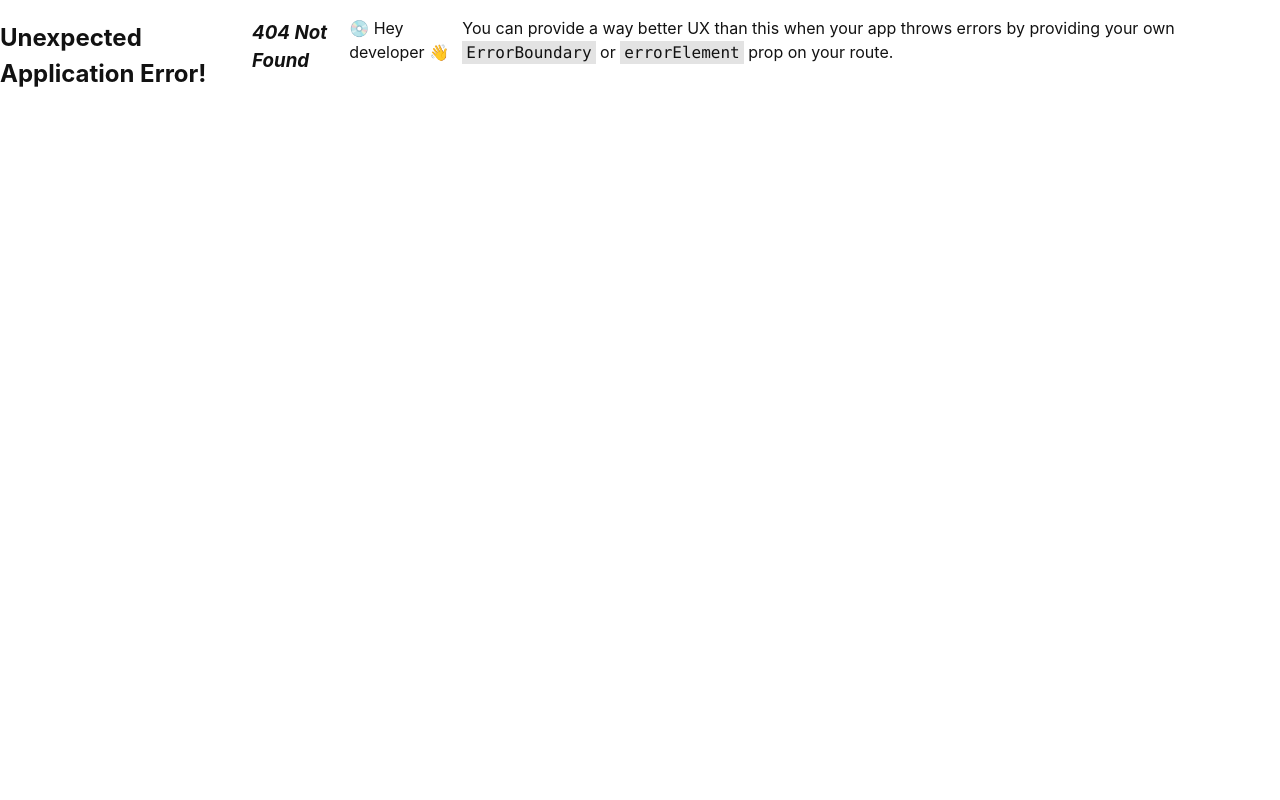
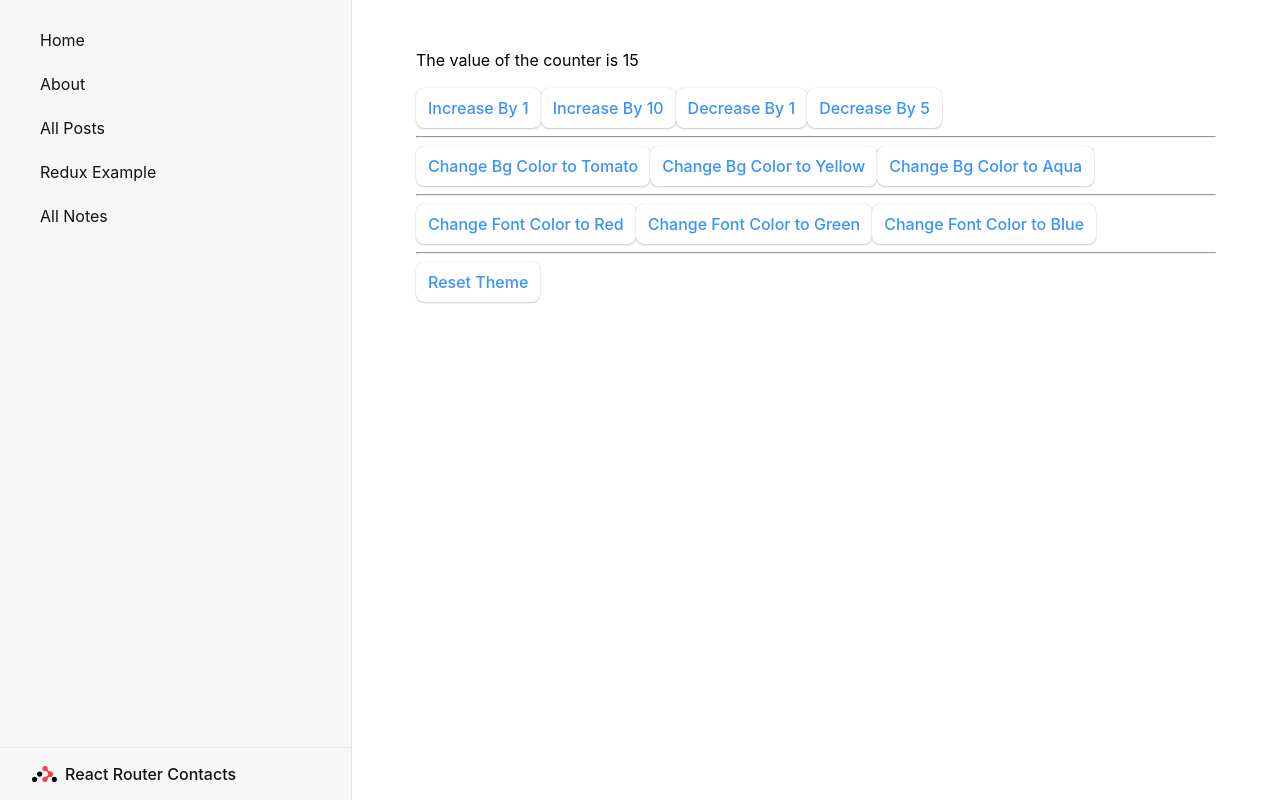
Before and after one commit to asiefmahir/ic-batch-10-react, a React (Vite) app: page /redux-example in a window 1280 px wide. Before the commit this address had no page. Built offline with nearby package versions, Linux system fonts and the light colour scheme.

Commit message:
feat: Understand the fundamental topics of redux

```diff
--- a/package.json
+++ b/package.json
@@ -11,10 +11,13 @@
 		"preview": "vite preview"
 	},
 	"dependencies": {
+		"@reduxjs/toolkit": "^2.6.0",
 		"@tanstack/react-query": "^5.66.9",
 		"react": "^19.0.0",
 		"react-dom": "^19.0.0",
-		"react-router": "^7.2.0"
+		"react-redux": "^9.2.0",
+		"react-router": "^7.2.0",
+		"redux": "^5.0.1"
 	},
 	"devDependencies": {
 		"@eslint/js": "^9.19.0",
--- a/src/components/Nav.jsx
+++ b/src/components/Nav.jsx
@@ -14,6 +14,9 @@ const Nav = () => {
 					<Link to="/posts">All Posts</Link>
 				</li>
 				<li>
+					<Link to="/redux-example">Redux Example</Link>
+				</li>
+				<li>
 					<Link to="/notes">All Notes</Link>
 				</li>
 			</ul>
--- /dev/null
+++ b/src/pages/ReduxExample.jsx
@@ -0,0 +1,67 @@
+import { useSelector, useDispatch } from "react-redux";
+import { counterIncrement, counterDecrement } from "../store/actions/counter";
+import {
+	changeBgColor,
+	changeTextColor,
+	resetTheme,
+} from "../store/actions/theme";
+
+const ReduxExample = () => {
+	const counter = useSelector((storeState) => storeState.counter);
+	const theme = useSelector((storeState) => storeState.theme);
+	console.log(counter);
+
+	const dispatch = useDispatch();
+
+	return (
+		<div style={{ backgroundColor: theme.bgColor, color: theme.textColor }}>
+			<div>
+				<p>The value of the counter is {counter}</p>
+				<button onClick={() => dispatch(counterIncrement(1))}>
+					Increase By 1
+				</button>
+				<button onClick={() => dispatch(counterIncrement(10))}>
+					Increase By 10
+				</button>
+				<button onClick={() => dispatch(counterDecrement(1))}>
+					Decrease By 1
+				</button>
+				<button onClick={() => dispatch(counterDecrement(5))}>
+					Decrease By 5
+				</button>
+			</div>
+			<hr />
+			<div className="theme">
+				<div className="bg-group">
+					<button onClick={() => dispatch(changeBgColor("tomato"))}>
+						Change Bg Color to Tomato
+					</button>
+					<button onClick={() => dispatch(changeBgColor("yellow"))}>
+						Change Bg Color to Yellow
+					</button>
+					<button onClick={() => dispatch(changeBgColor("aqua"))}>
+						Change Bg Color to Aqua
+					</button>
+				</div>
+				<hr />
+				<div className="font-group">
+					<button onClick={() => dispatch(changeTextColor("red"))}>
+						Change Font Color to Red
+					</button>
+					<button onClick={() => dispatch(changeTextColor("green"))}>
+						Change Font Color to Green
+					</button>
+					<button onClick={() => dispatch(changeTextColor("blue"))}>
+						Change Font Color to Blue
+					</button>
+				</div>
+				<hr />
+				<button onClick={() => dispatch(resetTheme())}>
+					Reset Theme
+				</button>
+			</div>
+		</div>
+	);
+};
+
+export default ReduxExample;
--- a/src/router/router.jsx
+++ b/src/router/router.jsx
@@ -4,6 +4,8 @@ import About from "../pages/About";
 import PostList from "../pages/PostList";
 import Root from "../pages/Root";
 import PostDetails from "../pages/PostDetails";
+import ReduxExample from "../pages/ReduxExample";
+
 import App from "../App";
 
 export const ourRouter = createBrowserRouter([
@@ -16,6 +18,7 @@ export const ourRouter = createBrowserRouter([
 			{ path: "/posts", element: <PostList /> },
 			{ path: "/posts/:id", element: <PostDetails /> },
 			{ path: "/notes", element: <App /> },
+			{ path: "/redux-example", element: <ReduxExample /> },
 		],
 	},
 ]);
--- /dev/null
+++ b/src/store/actions/counter.js
@@ -0,0 +1,18 @@
+export const counterIncrement = (payload) => {
+	return {
+		type: "counter/increment",
+		payload: payload,
+	};
+};
+
+export const counterDecrement = (payload) => {
+	return {
+		type: "counter/decrement",
+		payload: payload,
+	};
+};
+
+// action creator
+
+// counterIncrement(10); // {type: "counter/increment", payload: 10}
+// counterIncrement(1); // {type: "counter/increment", payload: 1}
--- /dev/null
+++ b/src/store/actions/theme.js
@@ -0,0 +1,19 @@
+export const changeBgColor = (payload) => {
+	return {
+		type: "theme/changeBgColor",
+		payload: payload,
+	};
+};
+
+export const changeTextColor = (payload) => {
+	return {
+		type: "theme/changeTextColor",
+		payload: payload,
+	};
+};
+
+export const resetTheme = () => {
+	return {
+		type: "theme/reset",
+	};
+};
--- /dev/null
+++ b/src/store/index.js
@@ -0,0 +1,10 @@
+import { createStore, combineReducers } from "redux";
+import { counterReducer } from "./reducers/counter";
+import { themeReducer } from "./reducers/theme";
+
+const rootReducer = combineReducers({
+	counter: counterReducer,
+	theme: themeReducer,
+});
+
+export const ourStore = createStore(rootReducer);
--- /dev/null
+++ b/src/store/reducers/counter.js
@@ -0,0 +1,17 @@
+export const counterReducer = (state = 15, action) => {
+	console.log(action, "action");
+
+	switch (action.type) {
+		case "counter/increment": {
+			return state + action.payload;
+			// 0 + 5 = 5
+		}
+
+		case "counter/decrement": {
+			return state - action.payload;
+		}
+		default: {
+			return state;
+		}
+	}
+};
--- /dev/null
+++ b/src/store/reducers/theme.js
@@ -0,0 +1,30 @@
+const themeInitState = {
+	bgColor: "#fff",
+	textColor: "#000",
+};
+
+export const themeReducer = (state = themeInitState, action) => {
+	switch (action.type) {
+		case "theme/changeBgColor": {
+			return {
+				...state,
+				bgColor: action.payload,
+			};
+		}
+
+		case "theme/changeTextColor": {
+			return {
+				...state,
+				textColor: action.payload,
+			};
+		}
+
+		case "theme/reset": {
+			return themeInitState;
+		}
+
+		default: {
+			return state;
+		}
+	}
+};
```
Also changed, not shown: src/main.jsx (+6 -1 lines), 1 other file (tests, documents, lock files or other folders).
